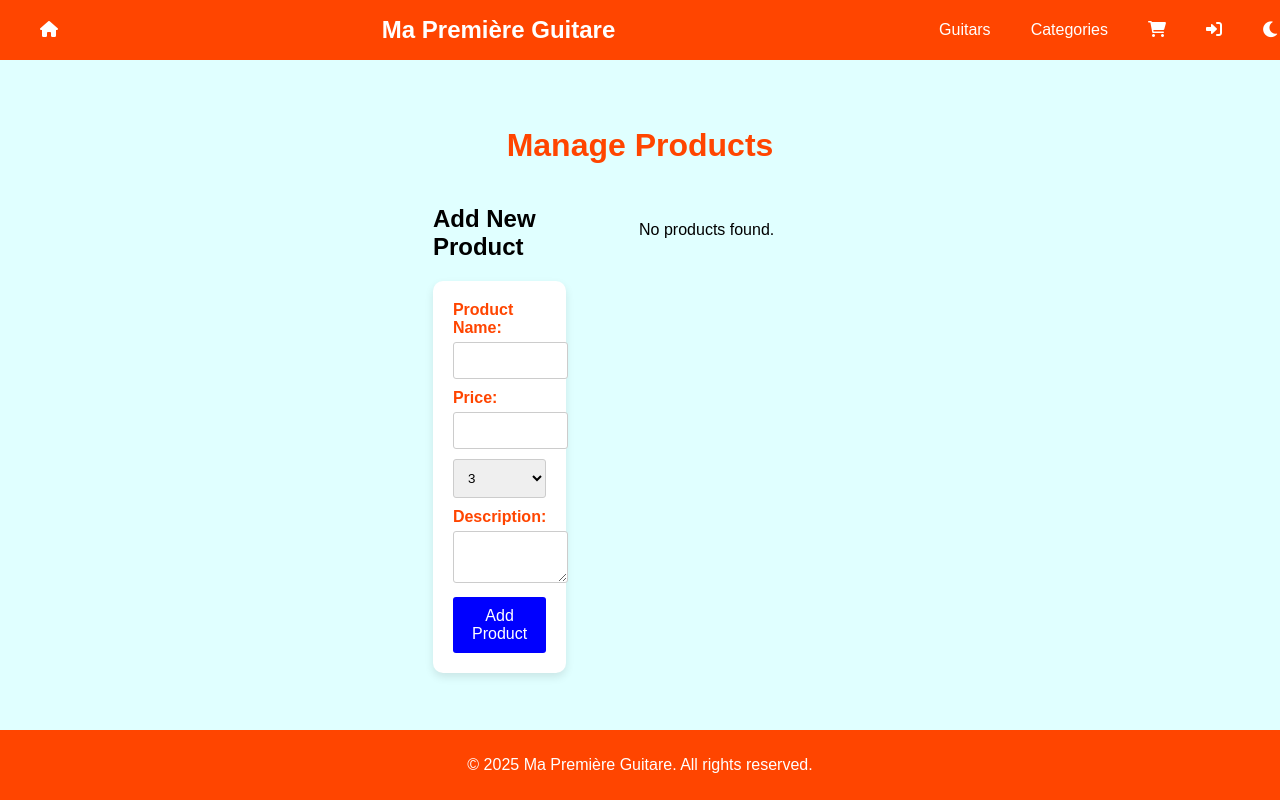
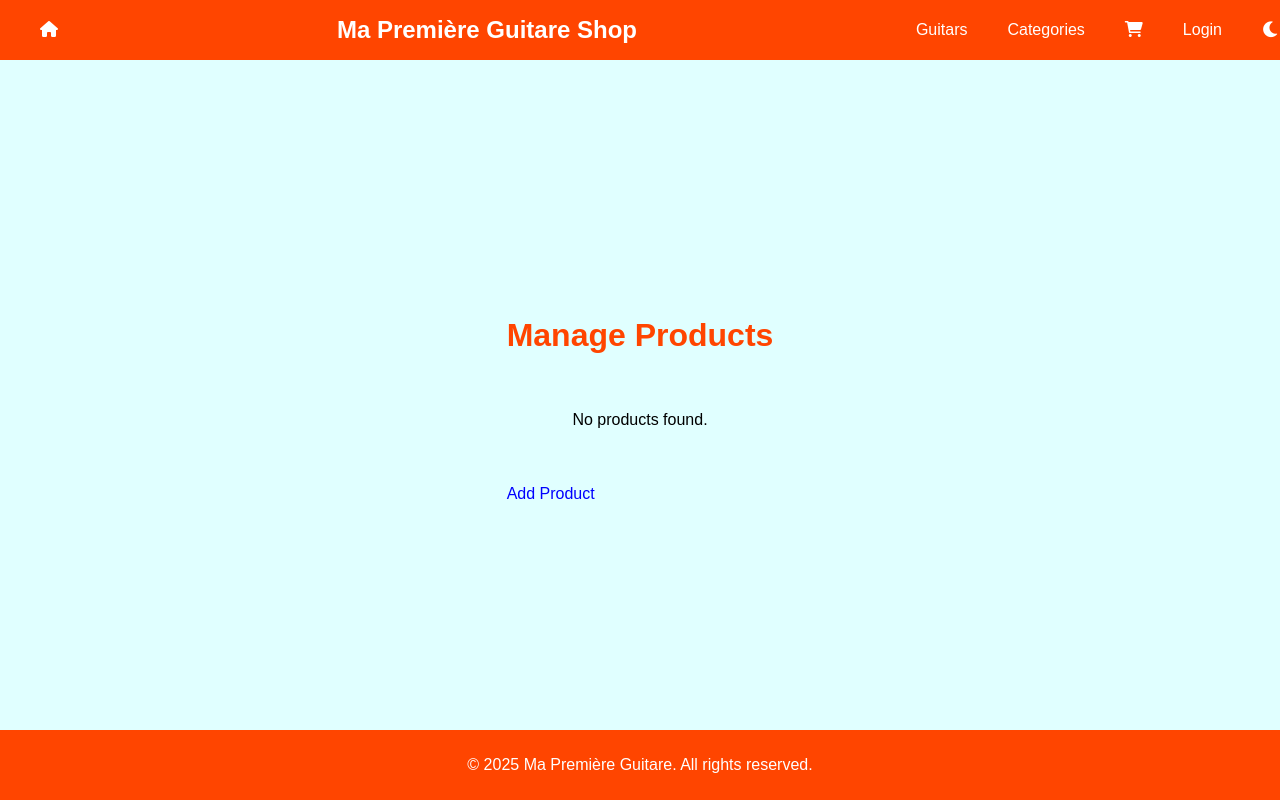
Before and after one commit to wilga-jebus/rattrapage_3wa, a PHP site: page /App/Views/admin/products.php in a window 1280 px wide. Run offline with PHP 8.4, Linux system fonts and the light colour scheme.

Commit message:
third commit

```diff
--- a/App/Controllers/UserController.php
+++ b/App/Controllers/UserController.php
@@ -32,7 +32,6 @@ class UserController
                 $_SESSION['isadmin'] = $user['isAdmin'];
 
                 if ($user['isAdmin'] == 1) {
-
                     require_once __DIR__ . '/../Views/admin/index.php';
                 } else {
                     header('Location: index.php?route=profile'); // Redirect to user profile
@@ -58,7 +57,6 @@ class UserController
 
             $userModel = new User($this->pdo);
             $userModel->createUser($email, $password, $firstName, $lastName, $isadmin);
-
 
             header('Location: index.php?route=login');
             exit();
@@ -90,7 +88,6 @@ class UserController
             $userModel = new User($this->pdo);
             $userModel->createAdmin($email, $password, $firstName, $lastName);
 
-
             header('Location: index.php?route=admin');
             exit();
         }
@@ -111,7 +108,7 @@ class UserController
         }
 
         $userModel = new User($this->pdo);
-        $user = $userModel->getUserById($_SESSION['user_id']);
+        $user = $userModel->getUserById(filter_var($_SESSION['user_id'], FILTER_SANITIZE_NUMBER_INT));
 
         require_once __DIR__ . '/../views/user/profile.php';
     }
--- a/App/Views/admin/add_product.php
+++ b/App/Views/admin/add_product.php
@@ -31,6 +31,6 @@
         <button type="submit">Add Product</button>
     </form>
 
-    <a href="/admin/products">Back to Products</a>
+    <a href="index.php?route=admin/products">Back to Products</a>
 
     <?php require_once __DIR__ . '/../footer.php'; ?>
--- a/App/Views/admin/products.php
+++ b/App/Views/admin/products.php
@@ -7,32 +7,6 @@ require_once __DIR__ . '/../header.php';
     <h1>Manage Products</h1>
 
     <div class="product-management-container">
-        <!-- Form to add a new product -->
-        <div class="add_product_form">
-            <h2>Add New Product</h2>
-            <form method="post" action="index.php?route=admin/add_product">
-
-                <label for="name">Product Name:</label>
-                <input type="text" id="name" name="name" required>
-                <br>
-                <label for="price">Price:</label>
-                <input type="text" id="price" name="price" required>
-                <br>
-                <select id="category" name="category" required>
-
-                <option value="3" >3</option>
-                <option value="4" >4</option>
-                <option value="5" >5</option>
-                <option value="6" >6</option>
-               </select>
-                <br>
-                <label for="description">Description:</label>
-                <textarea id="description" name="description" required></textarea>
-                <br>
-                <button type="submit">Add Product</button>
-            </form>
-        </div>
-
         <!-- List of products -->
         <div class="products-grid">
             <?php if (isset($products) && is_array($products)): ?>
@@ -43,8 +17,8 @@ require_once __DIR__ . '/../header.php';
                         <p><?php echo htmlspecialchars($product['description']); ?></p>
                         <p>Price: $<?php echo htmlspecialchars($product['listPrice']); ?></p>
                         <div class="product-actions">
-                            <a href="index.php?route=admin/edit_product&id=<?php echo $product['productID']; ?>">Edit</a>
-                            <a href="index.php?route=admin/delete_product&id=<?php echo $product['productID']; ?>">Delete</a>
+                            <a href="index.php?route=admin/edit_product&id=<?php echo htmlspecialchars($product['productID']); ?>">Edit</a>
+                            <a href="index.php?route=admin/delete_product&id=<?php echo htmlspecialchars($product['productID']); ?>">Delete</a>
                         </div>
                     </div>
                 <?php endforeach; ?>
@@ -53,6 +27,7 @@ require_once __DIR__ . '/../header.php';
             <?php endif; ?>
         </div>
     </div>
- </div>
+    <div><a href="index.php?route=admin/add_product">Add Product</a></div>
+</div>
 
 <?php require_once __DIR__ . '/../footer.php'; ?>
--- a/App/Views/admin/products/product_view.php
+++ b/App/Views/admin/products/product_view.php
@@ -1,13 +1,12 @@
 <?php
 $title = 'Manage Products';
 require_once __DIR__ . '/../../header.php';
-
 ?>
     <h1><?php echo htmlspecialchars($product['productName']); ?></h1>
     <div class="product">
         <img src="public/images/products/<?php echo htmlspecialchars($product['productCode']); ?>.png" alt="<?php echo htmlspecialchars($product['productName']); ?>">
         <p><?php echo htmlspecialchars($product['description']); ?></p>
         <p>Price: $<?php echo htmlspecialchars($product['listPrice']); ?></p>
-        <a href="index.php?route=cart_add&id=<?php echo htmlspecialchars($product['productID']); ?>&code=<?php echo htmlspecialchars($product['productCode']) ?>">Add to Cart</a>
+        <a href="index.php?route=cart_add&id=<?php echo htmlspecialchars($product['productID']); ?>&code=<?php echo htmlspecialchars($product['productCode']); ?>">Add to Cart</a>
     </div>
-<?php require_once __DIR__ . '/../../footer.php'?>;
+<?php require_once __DIR__ . '/../../footer.php'; ?>
--- a/App/Views/admin/users.php
+++ b/App/Views/admin/users.php
@@ -27,8 +27,8 @@ require_once __DIR__ . '/../header.php';
                         <td><?php echo htmlspecialchars($user['firstName']); ?></td>
                         <td><?php echo htmlspecialchars($user['lastName']); ?></td>
                         <td>
-                            <a href="index.php?route=admin_edit_user&id=<?php echo $user['userID']; ?>">Edit</a>
-                            <a href="index.php?route=admin_delete_user&id=<?php echo $user['userID']; ?>">Delete</a>
+                            <a href="index.php?route=admin_edit_user&id=<?php echo htmlspecialchars($user['userID']); ?>">Edit</a>
+                            <a href="index.php?route=admin_delete_user&id=<?php echo htmlspecialchars($user['userID']); ?>">Delete</a>
                         </td>
                     </tr>
                 <?php endforeach; ?>
--- a/App/Views/admin/users/delete_user.php
+++ b/App/Views/admin/users/delete_user.php
@@ -1,11 +1,10 @@
-
 <title>Delete User</title>
 <?php require_once __DIR__ . '/../../header.php'; ?>
 <h1>Delete User</h1>
 
 <?php if ($user): ?>
     <p>Are you sure you want to delete the user <strong><?php echo htmlspecialchars($user['emailAddress']); ?></strong>?</p>
-        <form method="post" action="index.php?route=admin_delete_user&id=<?php echo $user['userID']; ?>">
+    <form method="post" action="index.php?route=admin_delete_user&id=<?php echo htmlspecialchars($user['userID']); ?>">
         <button type="submit">Yes, Delete</button>
         <a href="index.php?route=admin_manage_users">Cancel</a>
     </form>
--- a/App/Views/admin/users/edit_user.php
+++ b/App/Views/admin/users/edit_user.php
@@ -1,10 +1,9 @@
-
 <title>Edit User</title>
 <?php require_once __DIR__ . '/../../header.php'; ?>
 <h1>Edit User</h1>
 
 <?php if ($user): ?>
-        <form method="post" action="index.php?route=admin_update_user&id=<?php echo $user['userID']; ?>">
+    <form method="post" action="index.php?route=admin_update_user&id=<?php echo htmlspecialchars($user['userID']); ?>">
         <label for="email">Email:</label>
         <input type="email" id="email" name="email" value="<?php echo htmlspecialchars($user['emailAddress']); ?>" required>
         <br>
--- a/App/Views/category/index.php
+++ b/App/Views/category/index.php
@@ -6,6 +6,7 @@
     <div class="category-container">
         <h1 class="category-title">Categories</h1>
         <ul class="category-list">
+            <?php if (isset($categories) && is_array($categories)): ?>
                 <?php foreach ($categories as $category): ?>
                     <li class="category-item">
                         <a class="category-link" href="index.php?route=category&name=<?php echo htmlspecialchars($category['categoryName']); ?>&id=<?php echo htmlspecialchars($category['categoryID']); ?>">
@@ -13,6 +14,9 @@
                         </a>
                     </li>
                 <?php endforeach; ?>
+            <?php else: ?>
+                <li>No categories found.</li>
+            <?php endif; ?>
         </ul>
     </div>
 </div>
--- a/App/Views/category/view.php
+++ b/App/Views/category/view.php
@@ -15,6 +15,6 @@
             <?php endforeach; ?>
         </div>
     </div>
- </div>
+</div>
 
 <?php require_once __DIR__ . '/../footer.php'; ?>
--- a/App/Views/header.php
+++ b/App/Views/header.php
@@ -15,7 +15,7 @@
                 <a href="index.php?route=home" aria-label="Home"><i class="fas fa-home"></i></a>
             </div>
             <div class="navbar-logo">
-                <h1>Ma Première Guitare</h1>
+                <h1>Ma Première Guitare Shop</h1>
             </div>
             <div class="navbar-right">
                 <?php if (isset($_SESSION['isadmin']) && $_SESSION['isadmin'] == 0): ?>
@@ -29,7 +29,7 @@
                     <a href="index.php?route=products">Guitars</a>
                     <a href="index.php?route=categories">Categories</a>
                     <a href="index.php?route=cart" aria-label="Cart"><i class="fas fa-shopping-cart"></i></a>
-                    <a id="login-logout-link" href="index.php?route=login" aria-label="Login"><i class="fas fa-sign-in-alt"></i></a>
+                    <a id="login-logout-link" href="index.php?route=login" aria-label="Login">Login</a>
                 <?php endif; ?>
                 <button id="dark-mode-toggle" aria-label="Toggle Dark Mode"><i class="fas fa-moon"></i></button>
             </div>
--- a/App/Views/user/login.php
+++ b/App/Views/user/login.php
@@ -3,7 +3,7 @@ $title = 'Login';
 require_once __DIR__ . '/../header.php';
 ?>
 
-<divdiv role="main" class="main-content">
+<div role="main" class="main-content">
     <div class="login-container" role="form" aria-labelledby="login-heading">
         <h1 id="login-heading">Login</h1>
         <?php if (isset($error)): ?>
@@ -20,6 +20,6 @@ require_once __DIR__ . '/../header.php';
         </form>
         <p>Don't have an account? <a href="index.php?route=register">Register here</a>.</p>
     </div>
-</>
+</div>
 
 <?php require_once __DIR__ . '/../footer.php'; ?>
```
Also changed, not shown: App/Controllers/AdminController.php (+4 -4 lines), App/Controllers/ProductController.php (+17 -15 lines), App/Models/Product.php (+7 -1 lines), App/Views/admin/products/delete_validation.php (+0 -9 lines), App/Views/admin/products/index.php (+4 -4 lines), public/css/styles.css (+2 -6 lines). Lines whose indentation alone changed are shown as unchanged.
